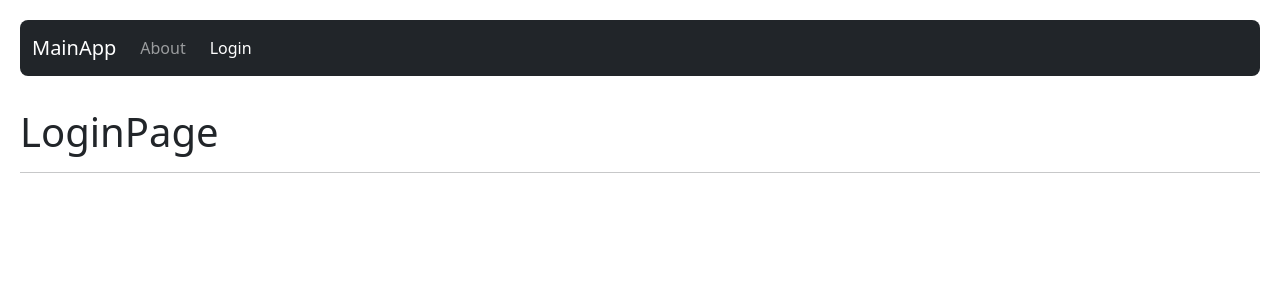
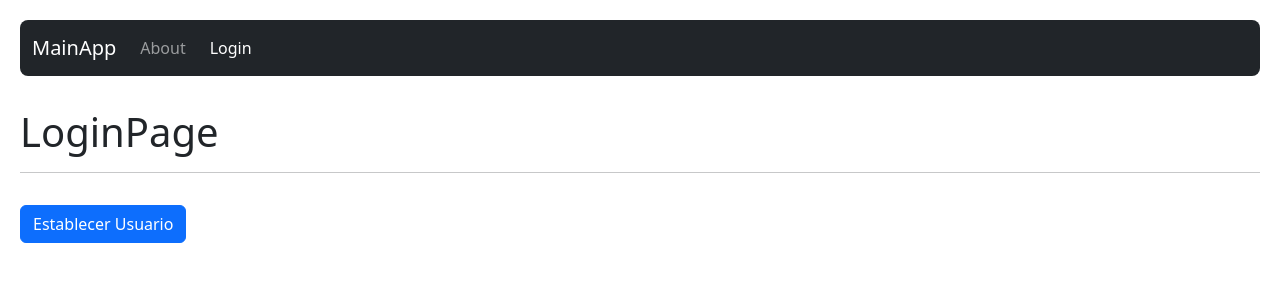
Before and after one commit to lmdelgallego/05-hook-app, a React (Vite) app: page /login in a window 1280 px wide. Shown: the top 300 px of the page. Built offline with nearby package versions, Linux system fonts and the light colour scheme.

Commit message:
✨feature: useContext

```diff
--- a/src/09-useContext/HomePage.jsx
+++ b/src/09-useContext/HomePage.jsx
@@ -1,8 +1,19 @@
+import { useContext } from "react"
+import { UserContext } from "./context/UserContext"
+
 export const HomePage = () => {
+
+  const { user } = useContext(UserContext)
   return (
     <>
-      <h1>HomePage</h1>
+      <h1>HomePage, <small>{ user && user.name }</small></h1>
       <hr />
+      <pre>
+        {
+          JSON.stringify(user, null, 3)
+        }
+      </pre>
+
     </>
   )
 }
--- a/src/09-useContext/LoginPage.jsx
+++ b/src/09-useContext/LoginPage.jsx
@@ -1,8 +1,27 @@
+import { useContext } from "react"
+import { UserContext } from "./context/UserContext"
+
 export const LoginPage = () => {
+
+  const { user, setUser } = useContext(UserContext)
+
   return (
     <>
       <h1>LoginPage</h1>
       <hr />
+      <pre>
+        {
+          JSON.stringify(user, null, 3)
+        }
+      </pre>
+      <button className="btn btn-primary"
+        onClick={() => setUser({
+          id: 1,
+          name: 'Luis Miguel Del Gallego',
+          email: 'lmdelgallego@gmail.com'
+        }) }>
+        Establecer Usuario
+      </button>
     </>
   )
 }
--- a/src/09-useContext/context/UserProvider.jsx
+++ b/src/09-useContext/context/UserProvider.jsx
@@ -1,14 +1,18 @@
+import { useState } from "react"
 import { UserContext } from "./UserContext"
 
-const user = {
-  id: 1,
-  name: 'Luis Miguel Del Gallego',
-  email: 'lmdelgallego@gmail.com'
-}
+// const user = {
+//   id: 1,
+//   name: 'Luis Miguel Del Gallego',
+//   email: 'lmdelgallego@gmail.com'
+// }
 
 export const UserProvider = ({ children }) => {
+
+  const [user, setUser] = useState();
+
   return (
-    <UserContext.Provider value={{ hola: 'Mundo',  user }}>
+    <UserContext.Provider value={{ user, setUser }}>
       {children}
     </UserContext.Provider>
   )
```
